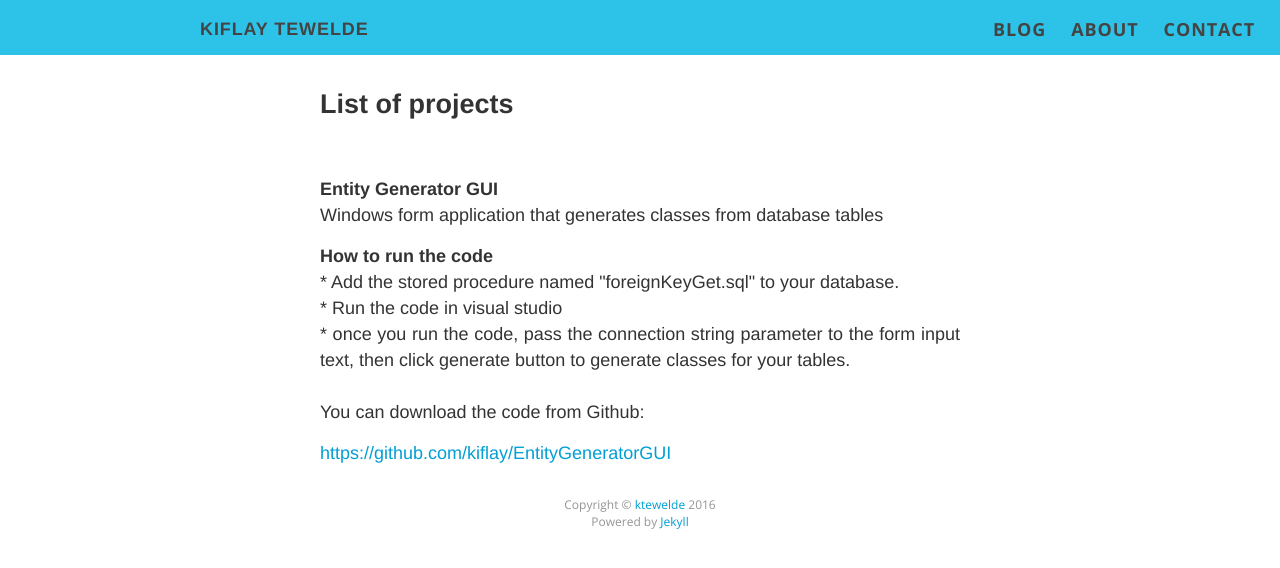
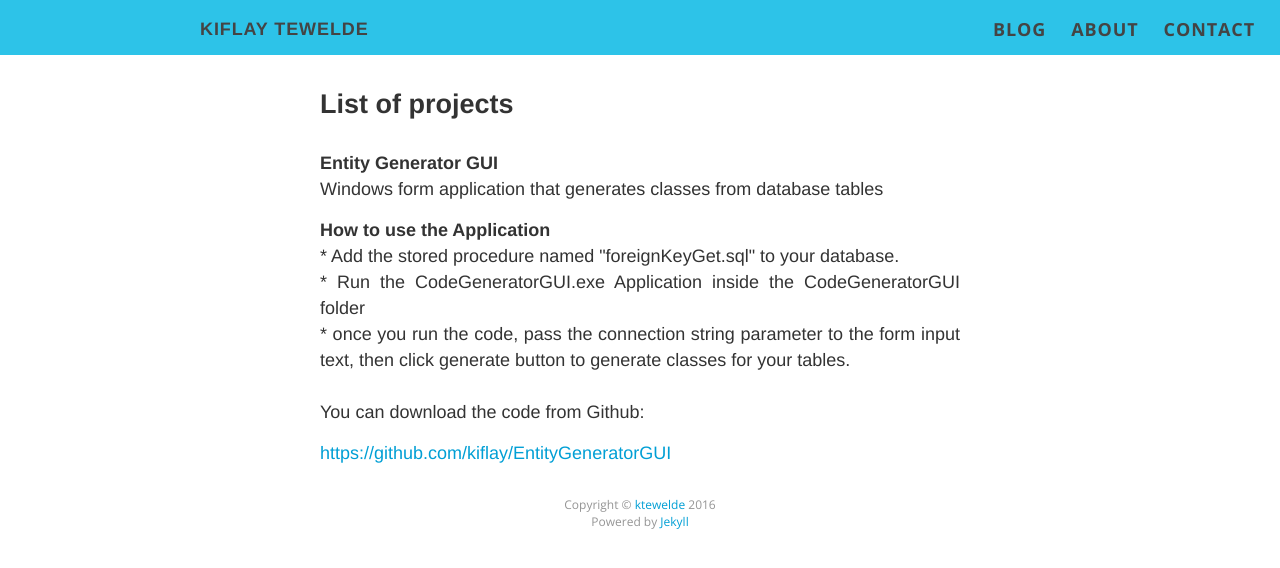
Before and after one commit to kiflay/kiflay.github.io, a Jekyll site: the page built from index.html, in a window 1280 px wide. Shown: the top 568 px of the page. Built offline with Jekyll 4.4.1, drawn with Linux system fonts in a browser that asks for light colours; nearby versions of some CDN libraries; Markdown is read by kramdown in place of the engine named in the settings.

Commit message:
update the index page

```diff
--- a/index.html
+++ b/index.html
@@ -17,12 +17,12 @@ description: list of project including class generator GUI from database tables
   </ul>
 
 
+  <br/>
 
 </div>-->
 
   <h2> List of projects</h2>
 
-  <br/>
   <br/>
 
 
@@ -32,8 +32,8 @@ description: list of project including class generator GUI from database tables
 
 <p>Windows form application that generates classes from database tables </p>
 
-<strong>How to run the code </strong> <br/>
+<strong>How to use the Application  </strong> <br/>
 
 <p> * Add the stored procedure named "foreignKeyGet.sql" to your database. <br/>
-* Run the code in visual studio <br/>
+* Run the CodeGeneratorGUI.exe Application inside the CodeGeneratorGUI folder  <br/>
 * once you run the code, pass the connection string parameter to the form input text, then click generate button to generate classes for your tables.<br/><br/>You can download the code from Github:</p>  <a href="https://github.com/kiflay/EntityGeneratorGUI" target="_blank">https://github.com/kiflay/EntityGeneratorGUI</a>
```
